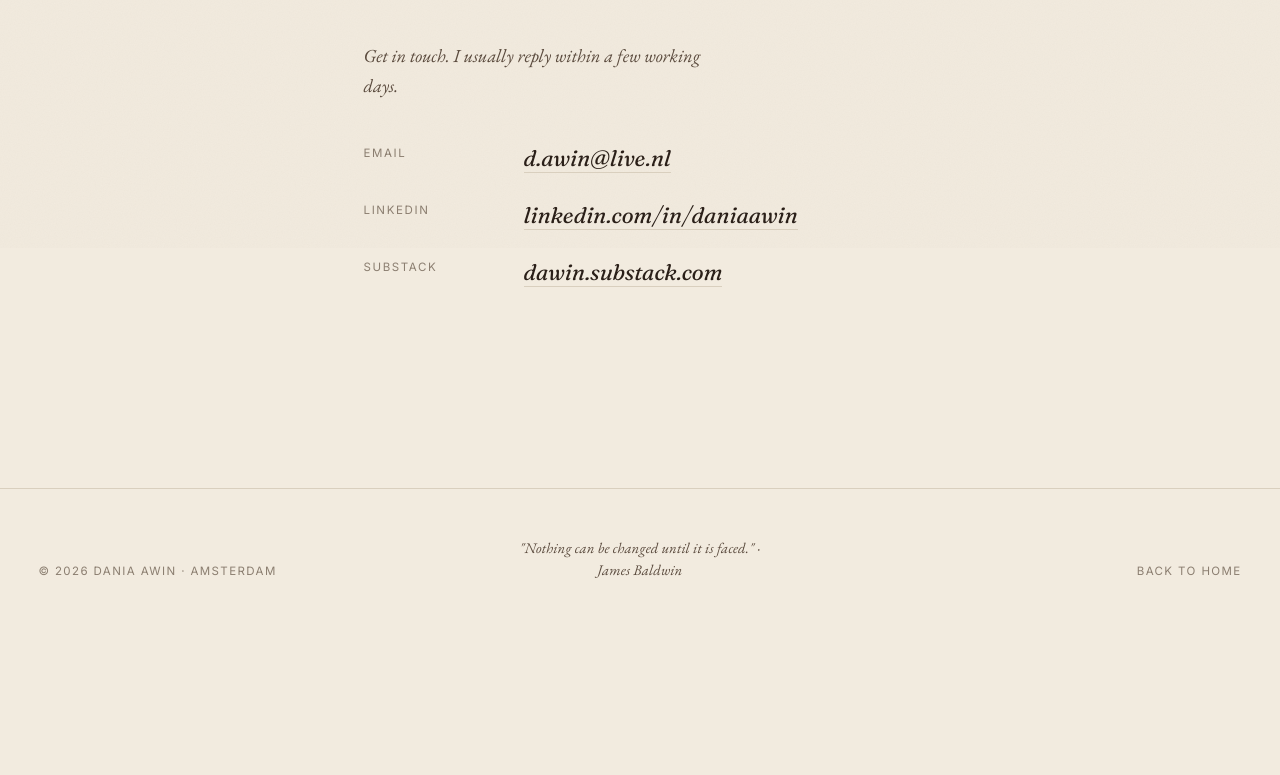
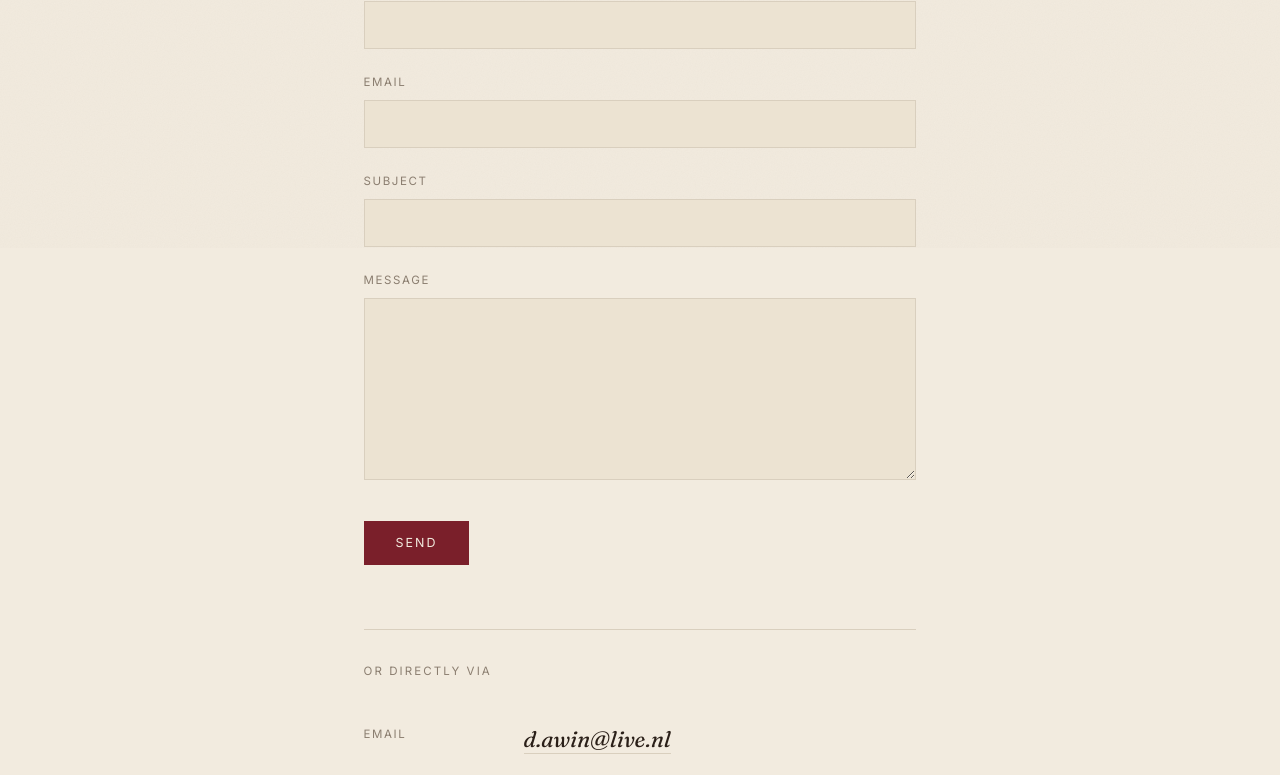
Before and after one commit to daniaawin/dania-awin-site, a plain HTML site: page contact.html in a window 1280 px wide. Shown: the part 552-1327 px from the top of the page. Before the commit the page ends 1181 px from the top, so only its background shows below. Drawn offline with nearby package versions, Linux system fonts and the light colour scheme.

Commit message:
Friend-feedback verwerkt: homepage flow, intro korter, contactform, browser-taal detect, work sortering, hero kleiner, divider top bar

```diff
--- a/contact.html
+++ b/contact.html
@@ -91,10 +91,51 @@
       <div class="eyebrow" data-c="contact.eyebrow"></div>
       <h1 class="display" style="margin-top: 1.5rem;" data-c="contact.title"></h1>
       <p class="archive-intro" style="margin-top: 2rem;" data-c="contact.intro"></p>
-      <dl id="contact-items"></dl>
+
+      <form name="contact" method="POST" data-netlify="true" netlify-honeypot="bot-field" class="contact-form" action="/contact.html?sent=1">
+        <input type="hidden" name="form-name" value="contact" />
+        <p hidden><label>Don't fill: <input name="bot-field" /></label></p>
+
+        <div class="field">
+          <label for="name"><span class="nl">Naam</span><span class="en">Name</span></label>
+          <input type="text" id="name" name="name" required />
+        </div>
+        <div class="field">
+          <label for="email">Email</label>
+          <input type="email" id="email" name="email" required />
+        </div>
+        <div class="field">
+          <label for="subject"><span class="nl">Onderwerp</span><span class="en">Subject</span></label>
+          <input type="text" id="subject" name="subject" />
+        </div>
+        <div class="field">
+          <label for="message"><span class="nl">Bericht</span><span class="en">Message</span></label>
+          <textarea id="message" name="message" rows="6" required></textarea>
+        </div>
+        <button type="submit" class="contact-submit">
+          <span class="nl">Verstuur</span><span class="en">Send</span>
+        </button>
+      </form>
+
+      <p id="contact-success" style="display:none; margin-top: 2rem; padding: 1.5rem; background: var(--bg-soft); border-left: 2px solid var(--moss); font-style: italic;">
+        <span class="nl">Bedankt voor je bericht. Ik antwoord meestal binnen een paar werkdagen.</span>
+        <span class="en">Thank you for your message. I usually reply within a few working days.</span>
+      </p>
+
+      <div style="margin-top: 4rem; padding-top: 2rem; border-top: 1px solid var(--rule);">
+        <p class="eyebrow" style="margin-bottom: 1.5rem;"><span class="nl">Of direct via</span><span class="en">Or directly via</span></p>
+        <dl id="contact-items"></dl>
+      </div>
     </section>
 
   </main>
+
+  <script>
+    if (new URLSearchParams(location.search).get('sent') === '1') {
+      document.getElementById('contact-success').style.display = 'block';
+      document.querySelector('.contact-form').style.display = 'none';
+    }
+  </script>
 
   <footer class="foot">
     <div class="left" data-c="footer.copyright"></div>
--- a/content/site.json
+++ b/content/site.json
@@ -77,19 +77,6 @@
     "cases": [
       {
         "linkText_en": "",
-        "title_nl": "Amnesty International",
-        "body_en": "Built an organisation-wide content and communication strategy during a moment of internal tension around diversity and the existing donor base. Grounded in audience research, so both existing and new publics could find their footing. The strategy is still in use.",
-        "role_nl": "Content Manager & Strategisch Adviseur D&I",
-        "years_nl": "2023 — 2025",
-        "title_en": "Amnesty International",
-        "role_en": "Content Manager & Strategic Advisor on D&I",
-        "years_en": "2023 — 2025",
-        "linkUrl": "",
-        "linkText_nl": "",
-        "body_nl": "Bouwde een organisatiebrede content- en communicatiestrategie tijdens interne spanning rond diversiteit en de bestaande achterban. Het werk vertrok vanuit publieksonderzoek, zodat zowel oude als nieuwe doelgroepen zich konden vinden. De strategie wordt nog steeds gebruikt."
-      },
-      {
-        "linkText_en": "",
         "title_nl": "Soho House & Co",
         "body_en": "Working with the Global Director DEI on international strategies around social safety, representation and inclusive hospitality. Built a programme that connected thirty professionals from underrepresented backgrounds — what remained is a community that holds itself.",
         "role_nl": "Global Diversity & Inclusion Board Member",
@@ -113,6 +100,19 @@
         "linkUrl": "",
         "linkText_nl": "",
         "body_nl": "Grassroots-organisatie die academisch beleid, onderwijs en publiek debat blijvend heeft beïnvloed rond dekolonisatie. Meer dan twintig projecten, gesprekken tussen studenten, docenten en bestuurders, en een bijdrage aan de oprichting van de diversiteitscommissie van de UvA."
+      },
+      {
+        "linkText_en": "",
+        "title_nl": "Amnesty International",
+        "body_en": "Built an organisation-wide content and communication strategy during a moment of internal tension around diversity and the existing donor base. Grounded in audience research, so both existing and new publics could find their footing. The strategy is still in use.",
+        "role_nl": "Content Manager & Strategisch Adviseur D&I",
+        "years_nl": "2023 — 2025",
+        "title_en": "Amnesty International",
+        "role_en": "Content Manager & Strategic Advisor on D&I",
+        "years_en": "2023 — 2025",
+        "linkUrl": "",
+        "linkText_nl": "",
+        "body_nl": "Bouwde een organisatiebrede content- en communicatiestrategie tijdens interne spanning rond diversiteit en de bestaande achterban. Het werk vertrok vanuit publieksonderzoek, zodat zowel oude als nieuwe doelgroepen zich konden vinden. De strategie wordt nog steeds gebruikt."
       },
       {
         "linkText_en": "",
@@ -167,7 +167,7 @@
     "block3_body_nl": "Essays en publiek onderzoek over institutionele macht, technologie en cultuur. Soms academisch, soms persoonlijk. Altijd geworteld in praktijk.",
     "heroSub_en": "I work with research institutes, think tanks, public bodies and cultural institutions on the conditions under which structural change actually happens.",
     "block4_body_nl": "Ontwerpen en leiden van gesprekken die instituties zelf moeilijk weten te voeren. Vooral op de plekken waar de taal van verandering vooruitloopt op de structuur die hem moet dragen.",
-    "introHeading_nl": "Korte intro",
+    "introHeading_nl": "In het kort",
     "block4_title_en": "Facilitation",
     "block3_title_en": "Writing",
     "featuredHeading_nl": "Uitgelichte essays",
@@ -178,15 +178,15 @@
     "block2_body_en": "I help organisations move from question to strategy on inclusion, social safety, ethical tech and cultural change. From problem to actionable plan.",
     "block3_body_en": "Essays and public research on institutional power, technology and culture. Sometimes academic, sometimes personal. Always rooted in practice.",
     "block4_body_en": "Designing and leading conversations institutions find hard to have. Especially where the language of change runs ahead of the structure that has to carry it.",
-    "introBody_nl": "Ik ben Dania Awin. Onderzoeker, strategisch adviseur en schrijver, gevestigd in Amsterdam. Mijn werk zit op de plek waar kritische theorie en organisatorische werkelijkheid elkaar raken. Ik neem complexe vragen over instituties, technologie en cultuur, analyseer wat eronder gebeurt, en vertaal die inzichten naar strategie waar organisaties iets mee kunnen.\n\nMijn werk komt voort uit één overtuiging. Veranderen wat een systeem werkelijk doet, is niet het werk van een project. Het is het tragere, veeleisender werk van veranderen wat een instituut als vanzelfsprekend behandelt. Ik schrijf erover. Ik onderzoek het. En ik help organisaties dat werk te doen.",
+    "introBody_nl": "Ik ben Dania Awin. Onderzoeker, strategisch adviseur en schrijver, gevestigd in Amsterdam. Mijn werk leeft op het punt waar kritische theorie en organisatiepraktijk elkaar raken. Ik neem complexe vraagstukken over instituties, technologie en cultuur, en vertaal ze naar strategie waar organisaties echt iets mee kunnen.",
     "heroHeadline_nl": "Ik werk op het snijvlak van kritisch onderzoek en organisatiepraktijk. Ik onderzoek hoe macht functioneert binnen instituties, technologie en cultuur, en ontwikkel strategie die <em>verschuiving</em> mogelijk maakt.",
     "featuredAllLink_nl": "Alle essays →",
-    "introHeading_en": "Brief intro",
+    "introHeading_en": "In short",
     "eyebrow_nl": "Kritisch onderzoek · Strategisch advies · Schrijven",
     "featuredHeading_en": "Featured essays",
     "whatIDoHeading_en": "What I do",
     "heroSub_nl": "Ik werk met onderzoeksinstituten, denktanks, publieke organisaties en culturele instellingen aan de voorwaarden waaronder structurele verandering daadwerkelijk gebeurt.",
-    "introBody_en": "I'm Dania Awin. Researcher, strategist and writer based in Amsterdam. My work sits where critical theory and organisational reality meet. I take complex questions about institutions, technology and culture, examine what's actually happening underneath, and translate those insights into strategy organisations can use.\n\nMy approach is grounded in one conviction. Changing what a system actually does is not the work of running a project. It is the slower, more demanding work of changing what an institution treats as ordinary. I write about it. I research it. And I help organisations do it.",
+    "introBody_en": "I'm Dania Awin. Researcher, strategist and writer, based in Amsterdam. My work sits where critical theory and organisational reality meet. I take complex questions about institutions, technology and culture, and translate them into strategy organisations can actually use.",
     "heroHeadline_en": "I work at the seam between critical research and organisational practice. I study how power operates inside institutions, technology and culture, and develop strategy that makes <em>real shifts</em> possible.",
     "featuredAllLink_en": "All essays →",
     "block4_title_nl": "Facilitatie",
--- a/script.js
+++ b/script.js
@@ -17,10 +17,12 @@
 
   function getLang() {
     try {
-      return localStorage.getItem("daw-lang") || DEFAULT_LANG;
-    } catch (e) {
-      return DEFAULT_LANG;
-    }
+      const saved = localStorage.getItem("daw-lang");
+      if (saved) return saved;
+    } catch (e) {}
+    // Auto-detect op basis van browser-taal
+    const browserLang = (navigator.language || navigator.userLanguage || "en").toLowerCase();
+    return browserLang.startsWith("nl") ? "nl" : "en";
   }
 
   function setLang(lang) {
--- a/style.css
+++ b/style.css
@@ -74,7 +74,9 @@ a { color: inherit; text-decoration: none; }
   display: grid;
   grid-template-columns: 1fr auto 1fr;
   align-items: center;
-  padding: 1.25rem var(--gutter);
+  padding: 1rem var(--gutter);
+  background: var(--bg-soft);
+  border-bottom: 1px solid var(--rule);
   font-family: var(--sans-caps);
   font-size: 0.68rem;
   letter-spacing: 0.14em;
@@ -228,7 +230,7 @@ main { position: relative; z-index: 2; }
 .display {
   font-family: var(--serif-display);
   font-weight: 350;
-  font-size: clamp(2.5rem, 6vw, 4.75rem);
+  font-size: clamp(2rem, 4.3vw, 3.5rem);
   line-height: 1.02;
   letter-spacing: -0.015em;
   color: var(--ink);
@@ -837,3 +839,69 @@ body.lang-en .nl { display: none; }
 /* ---------- Selection ---------- */
 
 ::selection { background: var(--moss); color: var(--bg); }
+
+/* ---------- Contact form ---------- */
+
+.contact-form {
+  margin-top: 2.5rem;
+  max-width: 38rem;
+}
+
+.contact-form .field {
+  margin-bottom: 1.5rem;
+}
+
+.contact-form label {
+  display: block;
+  font-family: var(--sans-caps);
+  font-size: 0.72rem;
+  letter-spacing: 0.14em;
+  text-transform: uppercase;
+  color: var(--muted);
+  margin-bottom: 0.5rem;
+}
+
+.contact-form input,
+.contact-form textarea {
+  width: 100%;
+  font-family: var(--serif-body);
+  font-size: 1.05rem;
+  color: var(--ink);
+  background: var(--bg-soft);
+  border: 1px solid var(--rule);
+  border-radius: 0;
+  padding: 0.75rem 1rem;
+  transition: border-color 0.3s var(--ease), background 0.3s var(--ease);
+}
+
+.contact-form input:focus,
+.contact-form textarea:focus {
+  outline: none;
+  border-color: var(--oxblood);
+  background: var(--bg);
+}
+
+.contact-form textarea {
+  resize: vertical;
+  min-height: 8rem;
+  font-family: var(--serif-body);
+  line-height: 1.55;
+}
+
+.contact-submit {
+  font-family: var(--sans-caps);
+  font-size: 0.78rem;
+  letter-spacing: 0.16em;
+  text-transform: uppercase;
+  color: var(--bg);
+  background: var(--oxblood);
+  border: 0;
+  padding: 0.9rem 2rem;
+  cursor: pointer;
+  transition: background 0.3s var(--ease);
+  margin-top: 0.5rem;
+}
+
+.contact-submit:hover {
+  background: var(--ink);
+}
```
Also changed, not shown: index.html (+11 -8 lines).
